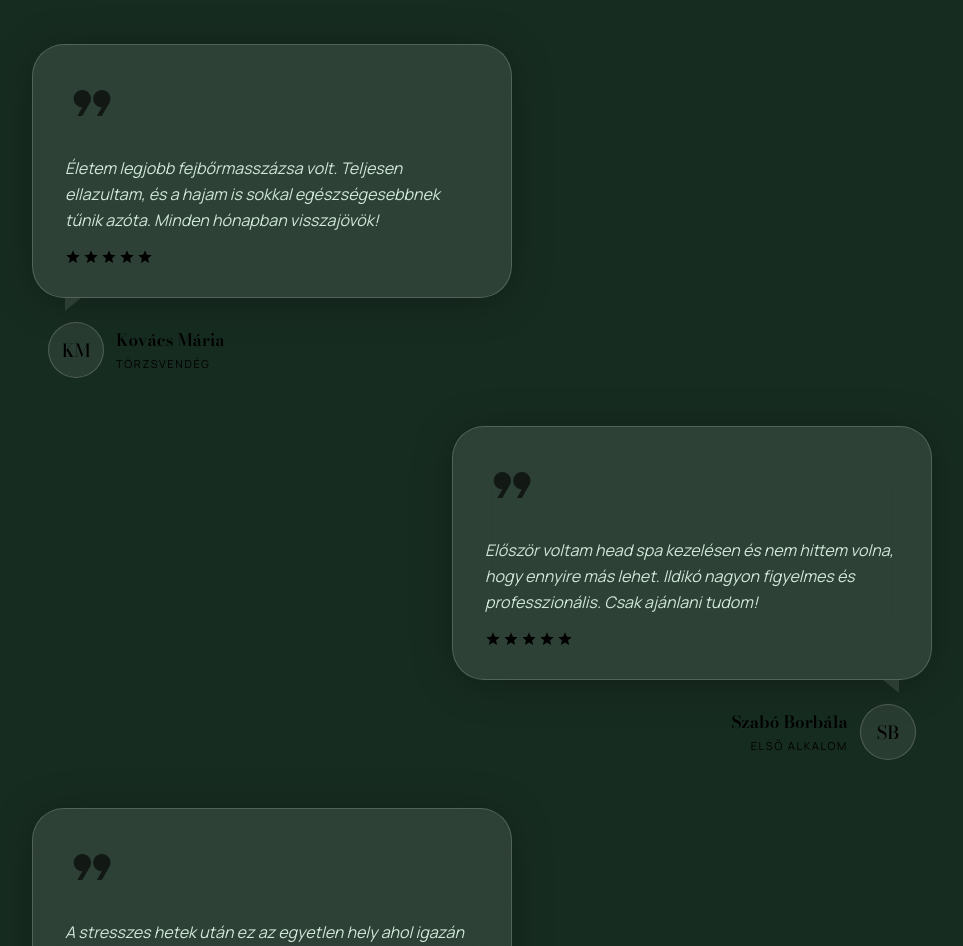
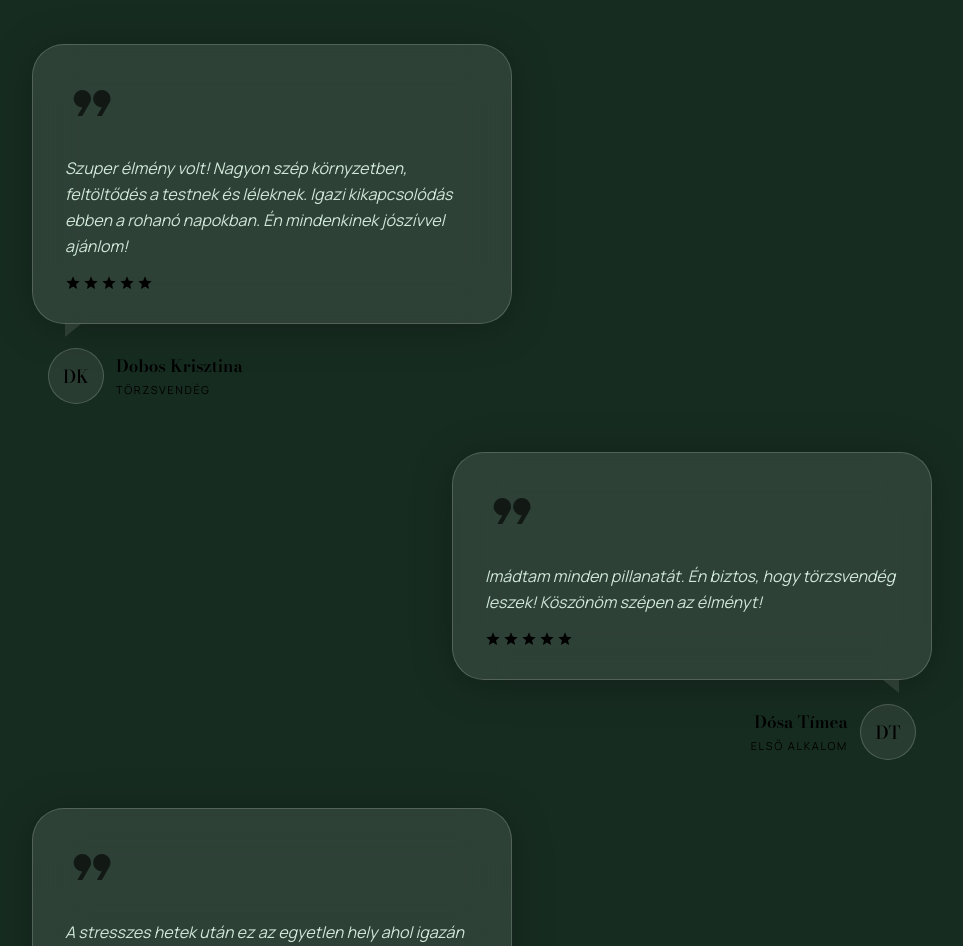
Before and after one commit to bartahunor/headspa_felegyhaza, a React (Vite) app in the folder root/frontend/: page / in a window 1280 px wide. Shown: the part 6200-7146 px from the top of the page, without its empty margins (158-1121 px from the left). Built offline with nearby package versions, Linux system fonts and the light colour scheme.

Commit message:
javítások

```diff
--- a/root/frontend/src/components/sections/GiftCard.jsx
+++ b/root/frontend/src/components/sections/GiftCard.jsx
@@ -1,3 +1,4 @@
+import giftCardImage from "../../assets/szalon.jpeg";
 export default function GiftCard() {
     return (
         <section
@@ -115,7 +116,7 @@ export default function GiftCard() {
                         <img
                             alt="Luxury Spa Environment"
                             className="w-full h-full object-cover transform hover:scale-105 transition-transform duration-1000"
-                            src="https://lh3.googleusercontent.com/aida-public/AB6AXuCS5YNbbZASsfq5dyY71NLgGjffDlDngPerOq9eqphCXvtHTJkhgIMyt53k_hlysPV-m-teszhT9Dct-mpen4VeatbQwmvDC255jH6U3-aKU5DcNrqTNrkdf9YMY6B7cpMfwjYaptgtiHoNeRXkV6iLrB4RaDFfSXVIZ1YzxRM6QAVKU5LEDs0z_8o_kdUXNyTpszFtQs_gsOu4TWGNCkeGUpYgObZvI7o5-k10w_QI12YmIhtmYcovmBVYLzbX1Z3OdnH5mSpMxrw"
+                            src={giftCardImage}
                         />
                     </div>
 
--- a/root/frontend/src/components/sections/TestimonalSection.jsx
+++ b/root/frontend/src/components/sections/TestimonalSection.jsx
@@ -15,16 +15,16 @@ import TestimonialCard from "../ui/TestimonialCard";
 const TESTIMONIALS = [
   {
     id: 1,
-    text: "Életem legjobb fejbőrmasszázsa volt. Teljesen ellazultam, és a hajam is sokkal egészségesebbnek tűnik azóta. Minden hónapban visszajövök!",
-    name: "Kovács Mária",
+    text: "Szuper élmény volt! Nagyon szép környzetben, feltöltődés a testnek és léleknek. Igazi kikapcsolódás ebben a rohanó napokban. Én mindenkinek jószívvel ajánlom! ",
+    name: "Dobos Krisztina",
     tag: "Törzsvendég",
     stars: 5,
     align: "left",
   },
   {
     id: 2,
-    text: "Először voltam head spa kezelésen és nem hittem volna, hogy ennyire más lehet. Ildikó nagyon figyelmes és professzionális. Csak ajánlani tudom!",
-    name: "Szabó Borbála",
+    text: "Imádtam minden pillanatát. Én biztos, hogy törzsvendég leszek! Köszönöm szépen az élményt!",
+    name: "Dósa Tímea",
     tag: "Első alkalom",
     stars: 5,
     align: "right",
```
Also changed, not shown: root/frontend/src/assets/szalon.jpeg (added).
